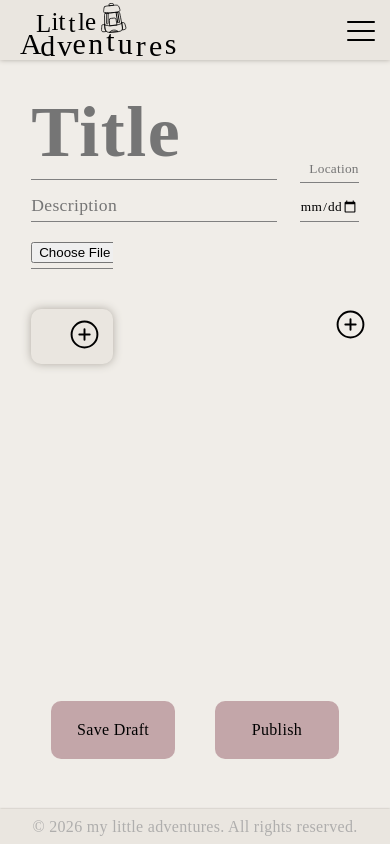
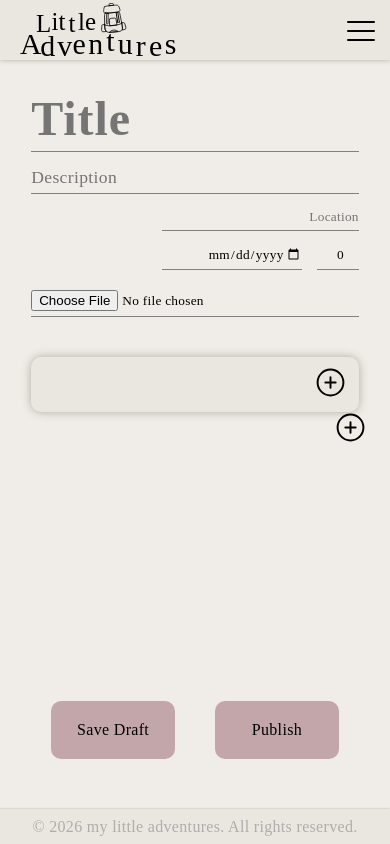
Before and after one commit to ayanomk/blog, a React app: page /admin/create-blog in a window 390 px wide. Built offline with nearby package versions, Linux system fonts and the light colour scheme; sample sign-in values are in the browser's storage; the HTML template or start-up script is replaced by a standard one; a web font is replaced by a local one.

Commit message:
Support responsiveness for admin edit on mobile

```diff
--- a/src/components/BlogTable.css
+++ b/src/components/BlogTable.css
@@ -1,3 +1,6 @@
+.blogTable {
+    width: 100%;
+}
 .blogTable table {
     border-collapse: collapse;
     width: 100%;
--- a/src/pages/CreateBlog.css
+++ b/src/pages/CreateBlog.css
@@ -153,3 +153,39 @@
     box-shadow: 0px 0px 5px 2px #a02d2d;
     border-radius: 5px;
 }
+
+/* smartphone */
+@media (max-width: 992px) {
+    .createBlog .contentInput {
+        flex-direction: column;
+    }
+    .createBlog .asideInput {
+        width: 100%;
+    }
+    .createBlog .mainInput {
+        width: 100%;
+    }
+    .createBlog .titleInput {
+        flex-direction: column;
+    }
+    .createBlog .mainTitle {
+        width: 100%;
+    }
+    .createBlog .block {
+        margin-top: 30px;
+    }
+    .createBlog .dateLocation {
+        width: 30%;
+    }
+    .createBlog .title {
+        font-size: 3rem;
+    }
+    .createBlog .hero {
+        width: 100%;
+    }
+}
+@media (max-width: 700px) {
+    .createBlog .dateLocation {
+        width: 60%;
+    }
+}
```
